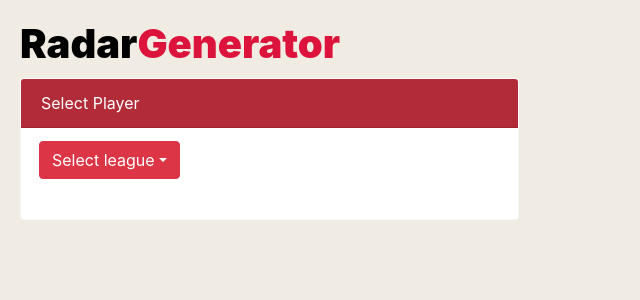
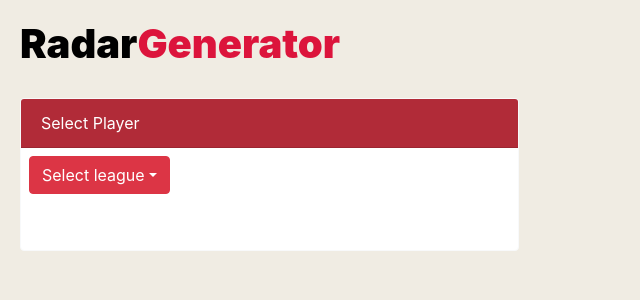
Before and after one commit to prayagko/radar-generator, a React (Create React App) app: page / in a window 1280 px wide. Shown: the top 300 px of the page, without its empty margins (0-640 px from the left). Built offline with nearby package versions, Linux system fonts and the light colour scheme.

Commit message:
goalkeeper bug and some css

```diff
--- a/src/App.css
+++ b/src/App.css
@@ -12,6 +12,10 @@ body{
   margin-left:20px;
   text-align: left;
   margin-top:20px;
+}
+
+.columns{
+  padding-top:20px
 }
 
 .title {
@@ -34,7 +38,3 @@ body{
   background-color: #b12b38 !important;
   color: white;
 }
-
-.radar-header{
-  color: #FFF;
-}
--- a/src/App.js
+++ b/src/App.js
@@ -1,7 +1,7 @@
 import React, {useState, useEffect} from 'react';
 import './App.css';
 import Radar from './Radar';
-import { Alert, Spinner, Dropdown, Row, Col, Tab, Nav, Button, Card, Table} from 'react-bootstrap';
+import { Alert, Spinner, Dropdown, Row, Col, Button, Card, Table} from 'react-bootstrap';
 
 import {
   useQuery,
@@ -28,9 +28,12 @@ const colorList = ['Red','Blue','Gold','Mediumpurple','Mediumseagreen','Royalblu
 
 const leagueList = ['Premier-League','Serie-A', 'La-Liga', 'Ligue-Un', 'Bundesliga', 'Major-League-Soccer', 'Womens-Super-League']
 
-const defaultTemplate = ['Non-Penalty Goals', 'npxG', 'Shots Total', 'Assists', 'xA', 'npxG+xA', 'Shot-Creating Actions', 'Passes Attempted', 'Pass Completion %',
-'Progressive Passes', 'Progressive Carries', 'Dribbles Completed', 'Touches (Att Pen)', 'Progressive Passes Rec', 'Pressures', 'Tackles', 'Interceptions', 'Blocks',
-'Clearances', 'Aerials Won']
+
+// may be useful later
+// const defaultTemplate = ['Non-Penalty Goals', 'npxG', 'Shots Total', 'Assists', 'xA', 'npxG+xA', 'Shot-Creating Actions', 'Passes Attempted', 'Pass Completion %',
+// 'Progressive Passes', 'Progressive Carries', 'Dribbles Completed', 'Touches (Att Pen)', 'Progressive Passes Rec', 'Pressures', 'Tackles', 'Interceptions', 'Blocks',
+// 'Clearances', 'Aerials Won']
+
 
 //generic fetch function for all api calls
  async function fetchData(path, query){
@@ -46,7 +49,6 @@ const defaultTemplate = ['Non-Penalty Goals', 'npxG', 'Shots Total', 'Assists',
 function UseTeamList({selectedLeague, setSelectedTeam, selectedTeam}){
 
   const { isLoading, isError, error, data} = useQuery(selectedLeague, () => fetchData('/get-teams', {"key":"league","value":selectedLeague.toLowerCase()}), {enabled: !!selectedLeague,})
-  console.log({isLoading, isError, error, data})
   if (isLoading)
   return (
     <Spinner animation="border" role="status">
@@ -60,8 +62,7 @@ function UseTeamList({selectedLeague, setSelectedTeam, selectedTeam}){
     )
   }
   return(
-    <div className='d-inline'>
-      <div style={{display: 'inline-block', marginLeft: '10px'}}>
+    <>
       <Dropdown onSelect={e=>{
         const data = e.split(',')
         setSelectedTeam({
@@ -79,8 +80,7 @@ function UseTeamList({selectedLeague, setSelectedTeam, selectedTeam}){
         ))}
         </Dropdown.Menu>
       </Dropdown>
-      </div>
-    </div>
+    </>
   )
 }
 
@@ -90,7 +90,6 @@ function UsePlayerList({selectedTeam, selectedPlayer ,setSelectedPlayer}){
   const {isIdle, isLoading, isError, error, data} = useQuery(selectedTeam.url,()=> fetchData('/get-players', {"key":"path","value":getEncodedUrlPath(selectedTeam.url)}),{enabled: !!selectedTeam.url,})
   if (isIdle) {
     return <></>}
-  console.log({ isLoading, isError, error, data})
   if (isLoading)
   return (
     <Spinner animation="border" role="status" className='ml-4'>
@@ -102,9 +101,7 @@ function UsePlayerList({selectedTeam, selectedPlayer ,setSelectedPlayer}){
       An error has occurred: {error.message}
     </Alert>)
   return(
-
-    <div className='d-inline ml-4'>
-      <div style={{display: 'inline-block', marginLeft: '10px'}}>
+    <>
       <Dropdown onSelect={e=>{
         const data = e.split(',')
         setSelectedPlayer({
@@ -122,14 +119,12 @@ function UsePlayerList({selectedTeam, selectedPlayer ,setSelectedPlayer}){
         ))}
         </Dropdown.Menu>
       </Dropdown>
-      </div>
-    </div>
+    </>
   )
 }
 
 function UseStats({selectedPlayer, setStats, setPos, pos, setStatType, statType, selectedStats, handleSelectStat}){
 const { isIdle, isLoading, isError, error, data} = useQuery(selectedPlayer.url, () =>fetchData('/get-player-data', {"key":"path","value":getEncodedUrlPath(selectedPlayer.url)}),{ enabled: !!selectedPlayer.url})
-console.log({isLoading, isError, error, data})
   if (isIdle)
     return <></>
   if (isLoading)
@@ -158,7 +153,8 @@ console.log({isLoading, isError, error, data})
             {!!data && !!pos && data.find(dat=>dat.position===pos).data.map(d=>(
               <Button key={d.type} className="m-2" onClick={()=>setStatType(d.type)} variant={statType !== "" && statType === d.type ? 'success' : 'outline-success'}>{d.type}</Button>
             ))}
-            <Card.Title>Select Stats</Card.Title>
+
+            {!!statType && <Card.Title>Select Stats</Card.Title>}
             {!!data && !!pos && !!statType && data.find(dat=>dat.position===pos).data.find(d =>(d.type === statType)).stats.map(st =>(
               <Button key={st.metric} className="m-2" onClick={()=>handleSelectStat(st, st.metric)} variant={selectedStats !== "" && selectedStats.includes(st.metric) ? 'info' : 'outline-info'}>{st.metric}</Button>
             ))}
@@ -178,14 +174,14 @@ export default function App() {
   const[stats, setStats] = useState([])
   const[selectedStats, setSelectedStats] = useState([])
   const [pos, setPos] = useState('')
-  const [statType, setStatType] = useState('Standard Stats')
+  const [statType, setStatType] = useState('')
   const[color, setColor] = useState('Red')
   const [radarStats, setRadarStats] = useState([])
 
   const handleSelectStat = (stat, event) =>{
     const value = event
-    let selected = [... selectedStats]
-    let rStats = [... radarStats]
+    let selected = [...selectedStats]
+    let rStats = [...radarStats]
     if (selected.includes(value)){
       selected = selected.filter(item => item !== value)
       rStats = rStats.filter(item=> item.metric !== value)
@@ -218,7 +214,7 @@ export default function App() {
 
   useEffect(() => {
     setSelectedStats([])
-    setStatType('Standard Stats')
+    setStatType('')
     setRadarStats([])
   }, [pos])
 
@@ -226,16 +222,15 @@ export default function App() {
     <QueryClientProvider client={queryClient}>
       <div className="app">
       <div className='app-header'>
-        <h1 class="title">Radar<span>Generator</span></h1>
+        <h1 className="title">Radar<span>Generator</span></h1>
       </div>
-        <div style={{margin: '10px 20px'}}>
+        <div style={{margin: '10px 20px', maxWidth:'1600px'}}>
           <Row>
-            <Col className="col-5">
+            <Col className="col-5 columns">
               <div className = "options'">
               <Card border="light">
               <Card.Header >Select Player</Card.Header>
-                <div className=' d-inline m-2'>
-                  <div style={{display: 'inline-block', marginLeft: '10px', marginTop: '5px'}}>
+                <div className='m-2'>
                   <Dropdown onSelect={(e)=>setSelectedLeague(e)}>
                     <Dropdown.Toggle variant="danger" id="dropdown-basic">
                       {selectedLeague ? selectedLeague : "Select league"}
@@ -247,11 +242,14 @@ export default function App() {
                     ))}
                     </Dropdown.Menu>
                   </Dropdown>
-                  </div>
                 </div>
 
                 <div className='m-2'>
                   {!!selectedLeague && <UseTeamList selectedTeam={selectedTeam} setSelectedTeam={setSelectedTeam} selectedLeague={selectedLeague}></UseTeamList>}
+                </div>
+
+                <div className='m-2'>
+
                   <UsePlayerList selectedTeam={selectedTeam} selectedPlayer={selectedPlayer} setSelectedPlayer={setSelectedPlayer}></UsePlayerList>
                 </div>
 
@@ -262,11 +260,10 @@ export default function App() {
               </Card>
               </div>
             </Col>
-            <Col>
+            <Col className="columns">
             {
               radarStats.length > 0 && (
                 <div style={{margin:'0 auto'}} className="radar">
-                   <div className='radar-header'>
                    <div className="color-dropdown">
                       <Dropdown onSelect={selectColor}>
                         <Dropdown.Toggle variant="outline-dark" id="dropdown-basic">
@@ -280,13 +277,12 @@ export default function App() {
                         </Dropdown.Menu>
                       </Dropdown>
                     </div>
-                      <div>
                         <span style={{color:'black', fontSize:'2em', fontWeight:900}}>{selectedPlayer.name}</span>
                         <span style={{color:color, fontSize:'2em', fontWeight:900}}> - {selectedTeam.name}</span>
-                      </div>
-                  </div>
-                    <Radar data={radarStats} color={color}/>
-                    <Table responsive striped bordered hover variant="dark">
+                        <br/>
+                        <Radar data={radarStats} color={color}/>
+
+                    <Table striped bordered hover variant="dark" style={{maxWidth:'850px'}}>
                       <thead>
                         <tr>
                           {
```
Also changed, not shown: 1 other file (tests, documents, lock files or other folders).
